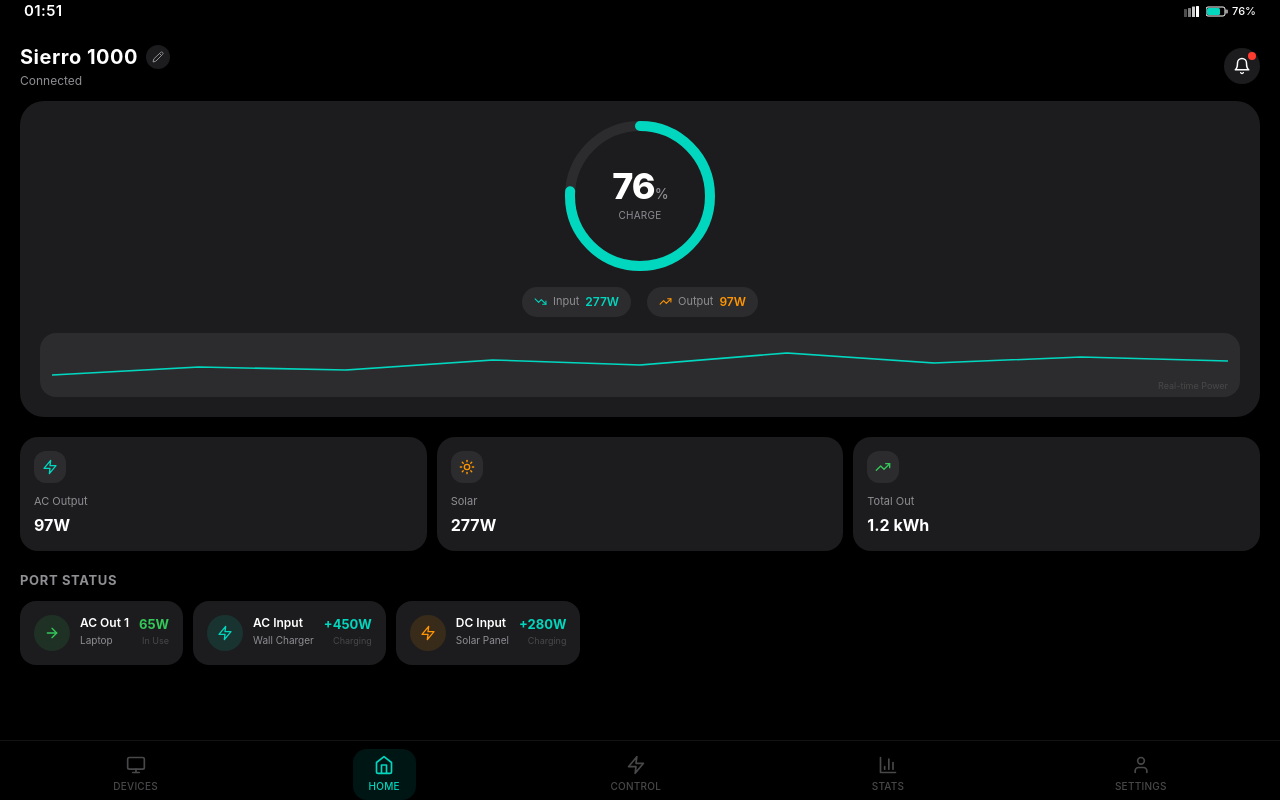
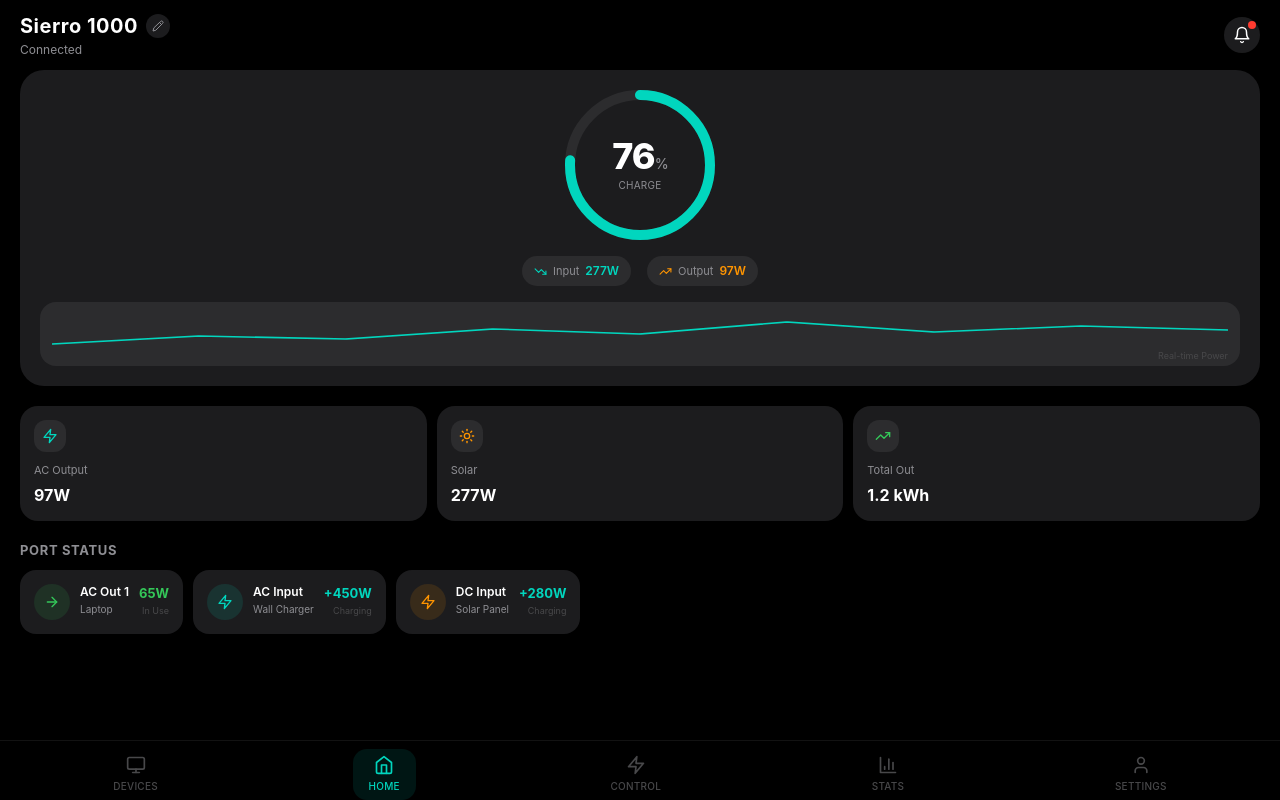
Before and after one commit to lujian1324-spec/energy-app, a React (Vite) app: page /settings in a window 1280 px wide. Built offline with nearby package versions, Linux system fonts and the light colour scheme.

Commit message:
feat: v3.2.4 - remove status bar (time/signal/battery)

```diff
--- a/src/pages/HomePage.tsx
+++ b/src/pages/HomePage.tsx
@@ -1,4 +1,4 @@
-import { useState, useEffect, useRef } from 'react'
+import { useState } from 'react'
 import { motion, AnimatePresence } from 'framer-motion'
 import {
   Bell,
@@ -26,9 +26,6 @@
 
 export default function HomePage() {
   const { powerStation, settings, updateSettings } = usePowerStationStore()
-  const [currentTime, setCurrentTime] = useState(() =>
- new Date().toLocaleTimeString('en-US', { hour: '2-digit', minute: '2-digit', hour12: false })
-  )
   const [showNotifications, setShowNotifications] = useState(false)
   const [showDisplaySettings, setShowDisplaySettings] = useState(false)
   const [notifList, setNotifList] = useState(notifications)
@@ -39,26 +36,6 @@
  showTimeToFull: true,
  showPortStatus: true,
   })
-
-  const intervalRef = useRef<ReturnType<typeof setInterval> | null>(null)
-
-  useEffect(() => {
- const tick = () => {
- setCurrentTime(
- new Date().toLocaleTimeString('en-US', { hour: '2-digit', minute: '2-digit', hour12: false })
- )
- }
- const now = new Date()
- const msToNextMinute = (60 - now.getSeconds()) * 1000 - now.getMilliseconds()
- const timeout = setTimeout(() => {
- tick()
- intervalRef.current = setInterval(tick, 60000)
- }, msToNextMinute)
- return () => {
- clearTimeout(timeout)
- if (intervalRef.current) clearInterval(intervalRef.current)
- }
-  }, [])
 
   const unreadCount = notifList.filter(n => !n.read).length
   const markAllRead = () => setNotifList(prev => prev.map(n => ({ ...n, read: true })))
@@ -72,27 +49,6 @@
 
   return (
  <div className="h-full flex flex-col bg-[#000000] overflow-hidden relative">
- {/* 状态栏 */}
- <div className="flex justify-between items-center px-6 pt-3 pb-2 safe-area-top">
- <span className="text-[15px] font-semibold text-[#FFFFFF] tracking-wide">{currentTime}</span>
- <div className="flex items-center gap-1.5">
- <svg width="16" height="11" viewBox="0 0 16 11" className="fill-[#FFFFFF]">
- <rect x="0" y="3" width="3" height="8" rx="0.5" opacity="0.3"/>
- <rect x="4" y="2" width="3" height="9" rx="0.5" opacity="0.5"/>
- <rect x="8" y="0.5" width="3" height="10.5" rx="0.5" opacity="0.8"/>
- <rect x="12" y="0" width="3" height="11" rx="0.5"/>
- </svg>
- <div className="flex items-center gap-1 text-[11px] text-[#FFFFFF] font-medium">
- <svg width="22" height="11" viewBox="0 0 22 11">
- <rect x="0" y="1" width="19" height="9" rx="2" stroke="#FFFFFF" strokeWidth="1" fill="none"/>
- <rect x="19.5" y="3.5" width="2.5" height="4" rx="1" fill="#FFFFFF" opacity="0.6"/>
- <rect x="1" y="2" width={Math.round(17 * powerStation.batteryLevel / 100)} height="7" rx="1.5" fill="#01D6BE"/>
- </svg>
- {powerStation.batteryLevel}%
- </div>
- </div>
- </div>
-
  {/* 可滚动内容 */}
  <div className="flex-1 overflow-y-auto scrollbar-hide">
  {/* Header - 扁平化：设备名 + 编辑图标 + 设置图标 */}
--- a/src/version.json
+++ b/src/version.json
@@ -1,10 +1,8 @@
 {
-  "version": "3.2.3",
-  "build": 2413,
-  "date": "2026-04-08",
+  "version": "3.2.4",
+  "build": 2414,
+  "date": "2026-04-09",
   "changelog": [
-    "Removed Operating Modes section from home screen",
-    "Removed all Quick Actions functionality",
-    "Streamlined home page layout"
+    "Removed status bar (time, signal, battery indicator) from home screen"
   ]
 }
```
